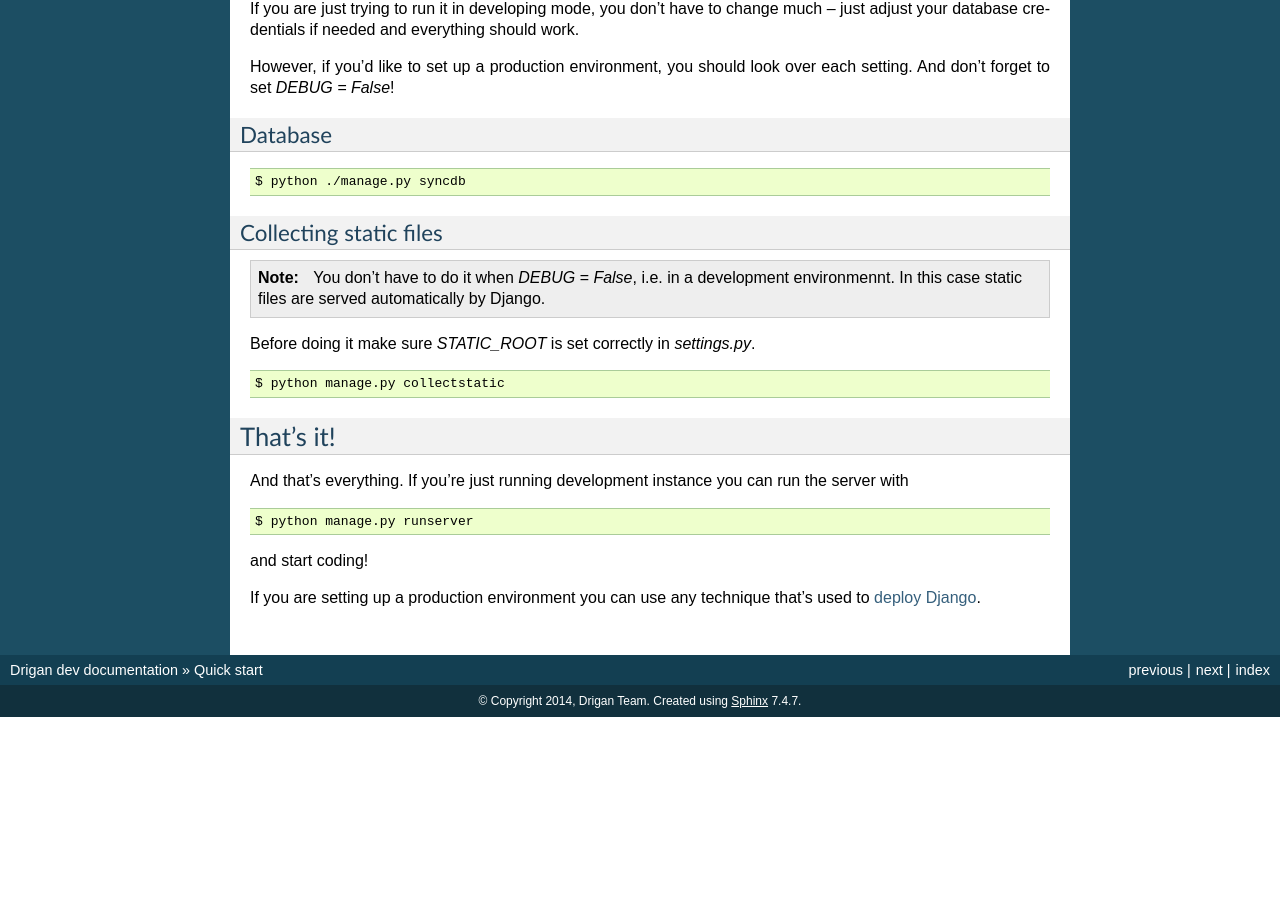
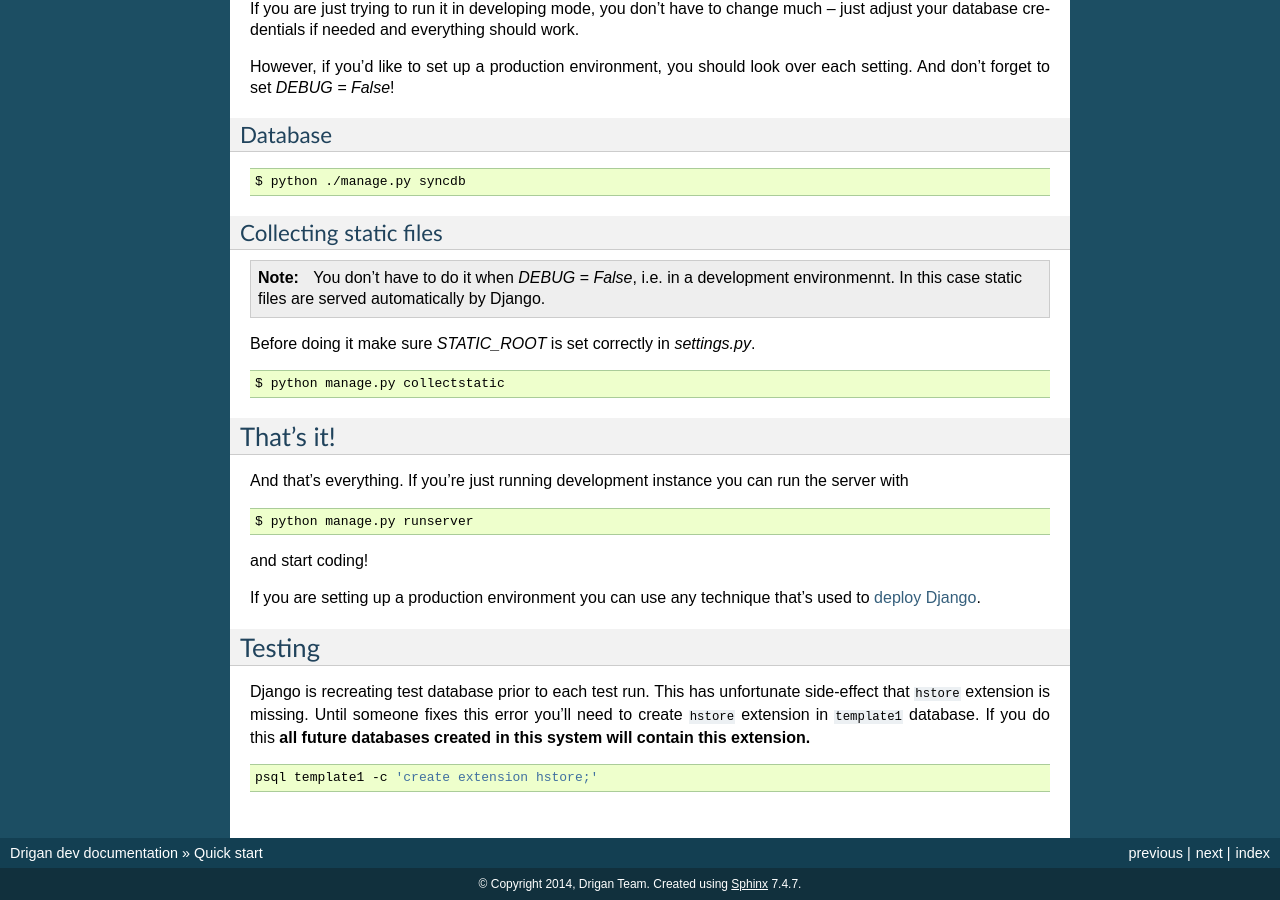
Before and after one commit to wnt-zhp/drigan, a Sphinx documentation site: the page built from docs/design/quick_start.rst, in a window 1280 px wide and 900 px high, scrolled down 1729 px. Built offline with Sphinx 7.4.7, drawn with Linux system fonts in a browser that asks for light colours; pages that are not in the unit, such as notebooks, are missing from menus; before the commit the page ends 2446 px from its top, so only the background shows below that.

Commit message:
Additional documentation

```diff
--- a/docs/design/quick_start.rst
+++ b/docs/design/quick_start.rst
@@ -151,3 +151,16 @@ and start coding!
 
 If you are setting up a production environment you can use any technique that's
 used to `deploy Django <https://docs.djangoproject.com/en/dev/howto/deployment/>`_.
+
+Testing
+-------
+
+Django is recreating test database prior to each test run. This has unfortunate
+side-effect that ``hstore`` extension is missing. Until someone fixes this
+error you'll need to create ``hstore`` extension in ``template1`` database.
+If you do this **all future databases created in this system will contain
+this extension.**
+
+.. code-block:: bash
+
+    psql template1 -c 'create extension hstore;'
```
